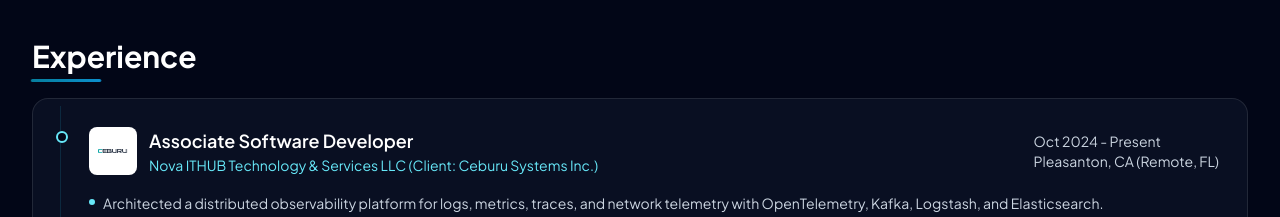
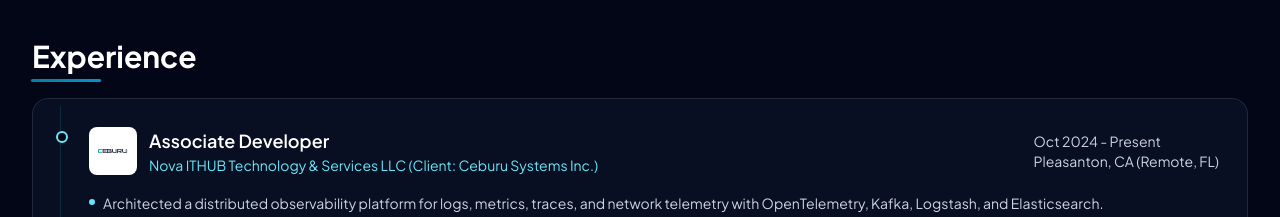
Before and after one commit to SaiKrishna-1857/personal-portfolio, a React (Create React App) app: page /personal-portfolio/ in a window 1280 px wide. Shown: the part 2460-2677 px from the top of the page. Built offline with nearby package versions, Linux system fonts and the light colour scheme.

Commit message:
Update Ceburu role title and refresh resume
Rename "Associate Software Developer" to "Associate Developer" for the
Ceburu/Nova ITHUB role to match the latest resume, and sync the resume
PDF asset with the same update.

```diff
--- a/src/data/portfolioData.ts
+++ b/src/data/portfolioData.ts
@@ -100,7 +100,7 @@ export const skillCategories: SkillCategory[] = [
 export const experiences: ExperienceItem[] = [
   {
     company: "Nova ITHUB Technology & Services LLC (Client: Ceburu Systems Inc.)",
-    title: "Associate Software Developer",
+    title: "Associate Developer",
     location: "Pleasanton, CA (Remote, FL)",
     duration: "Oct 2024 - Present",
     logo: ceburuLogo,
```
Also changed, not shown: 1 other file (tests, documents, lock files or other folders).
